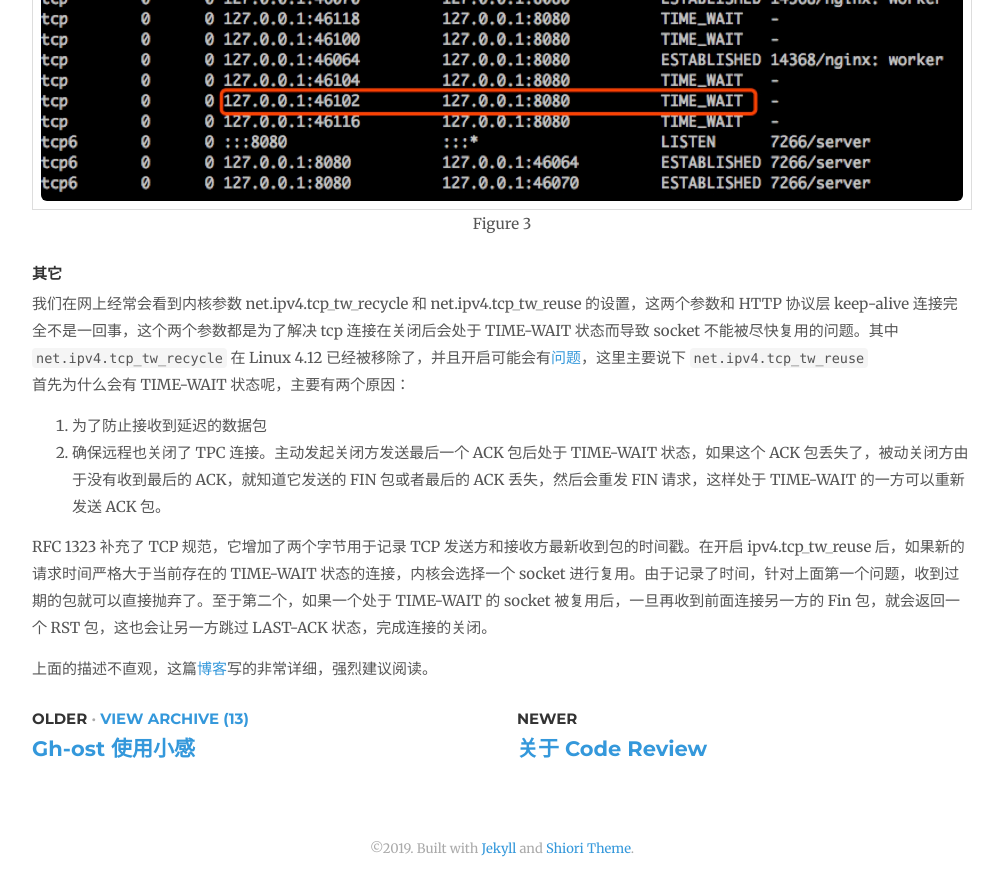
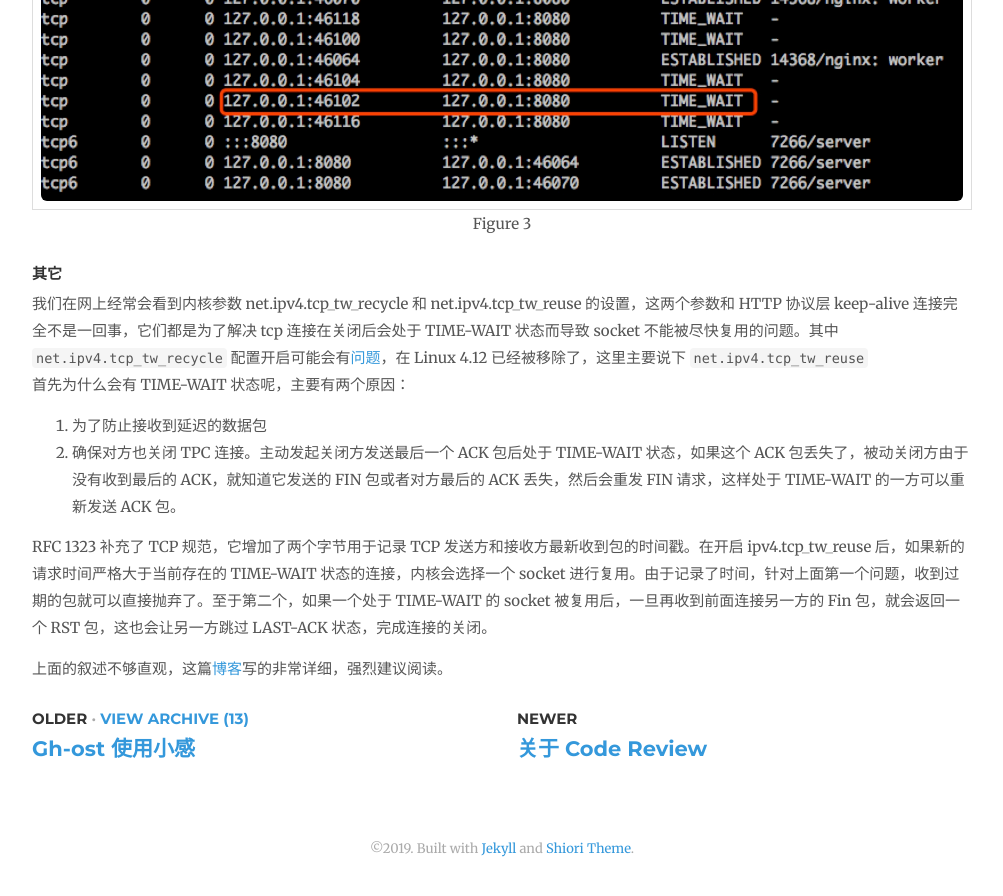
Before and after one commit to bittenApple/bittenApple.github.io, a Jekyll site: the page built from _posts/2018-01-10-keep-alive-connections-between-nginx-and-upstream.md, in a window 1280 px wide and 900 px high, scrolled down 2782 px. Shown: the top 896 px of the window, without its empty margins (138-1141 px from the left). Built offline with Jekyll 4.4.1, drawn with Linux system fonts in a browser that asks for light colours; nearby versions of some CDN libraries; comment, search, counter and statistics services are not loaded.

Commit message:
Modify sentences

```diff
--- a/_posts/2018-01-10-keep-alive-connections-between-nginx-and-upstream.md
+++ b/_posts/2018-01-10-keep-alive-connections-between-nginx-and-upstream.md
@@ -93,11 +93,11 @@ server {
 
 
 ### 其它
-我们在网上经常会看到内核参数 net.ipv4.tcp_tw_recycle 和 net.ipv4.tcp_tw_reuse 的设置，这两个参数和 HTTP 协议层 keep-alive 连接完全不是一回事，这个两个参数都是为了解决 tcp 连接在关闭后会处于 TIME-WAIT 状态而导致 socket 不能被尽快复用的问题。其中 `net.ipv4.tcp_tw_recycle` 在 Linux 4.12 已经被移除了，并且开启可能会有[问题](http://www.pagefault.info/?p=416)，这里主要说下 `net.ipv4.tcp_tw_reuse`
+我们在网上经常会看到内核参数 net.ipv4.tcp_tw_recycle 和 net.ipv4.tcp_tw_reuse 的设置，这两个参数和 HTTP 协议层 keep-alive 连接完全不是一回事，它们都是为了解决 tcp 连接在关闭后会处于 TIME-WAIT 状态而导致 socket 不能被尽快复用的问题。其中 `net.ipv4.tcp_tw_recycle` 配置开启可能会有[问题](http://www.pagefault.info/?p=416)，在 Linux 4.12 已经被移除了，这里主要说下 `net.ipv4.tcp_tw_reuse`
 首先为什么会有 TIME-WAIT 状态呢，主要有两个原因：
 1. 为了防止接收到延迟的数据包
-2. 确保远程也关闭了 TPC 连接。主动发起关闭方发送最后一个 ACK 包后处于 TIME-WAIT 状态，如果这个 ACK 包丢失了，被动关闭方由于没有收到最后的 ACK，就知道它发送的 FIN 包或者最后的 ACK 丢失，然后会重发 FIN 请求，这样处于 TIME-WAIT 的一方可以重新发送 ACK 包。
+2. 确保对方也关闭 TPC 连接。主动发起关闭方发送最后一个 ACK 包后处于 TIME-WAIT 状态，如果这个 ACK 包丢失了，被动关闭方由于没有收到最后的 ACK，就知道它发送的 FIN 包或者对方最后的 ACK 丢失，然后会重发 FIN 请求，这样处于 TIME-WAIT 的一方可以重新发送 ACK 包。
 
 RFC 1323 补充了 TCP 规范，它增加了两个字节用于记录 TCP 发送方和接收方最新收到包的时间戳。在开启 ipv4.tcp_tw_reuse 后，如果新的请求时间严格大于当前存在的 TIME-WAIT 状态的连接，内核会选择一个 socket 进行复用。由于记录了时间，针对上面第一个问题，收到过期的包就可以直接抛弃了。至于第二个，如果一个处于 TIME-WAIT 的 socket 被复用后，一旦再收到前面连接另一方的 Fin 包，就会返回一个 RST 包，这也会让另一方跳过 LAST-ACK 状态，完成连接的关闭。
 
-上面的描述不直观，这篇[博客](https://vincent.bernat.im/en/blog/2014-tcp-time-wait-state-linux)写的非常详细，强烈建议阅读。
+上面的叙述不够直观，这篇[博客](https://vincent.bernat.im/en/blog/2014-tcp-time-wait-state-linux)写的非常详细，强烈建议阅读。
```
